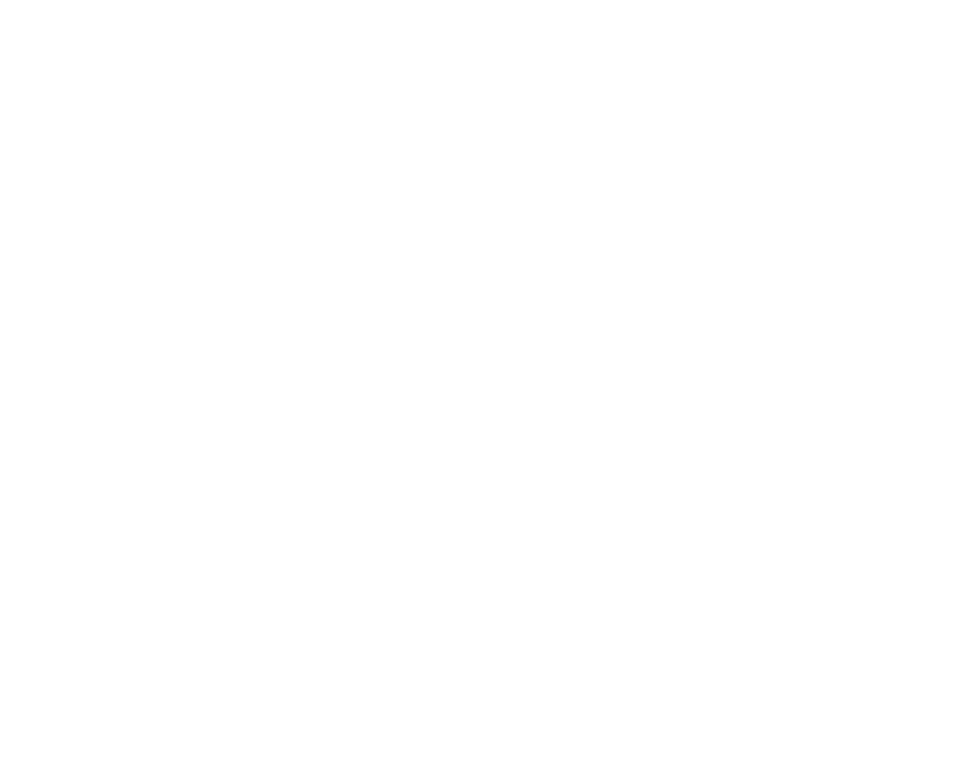
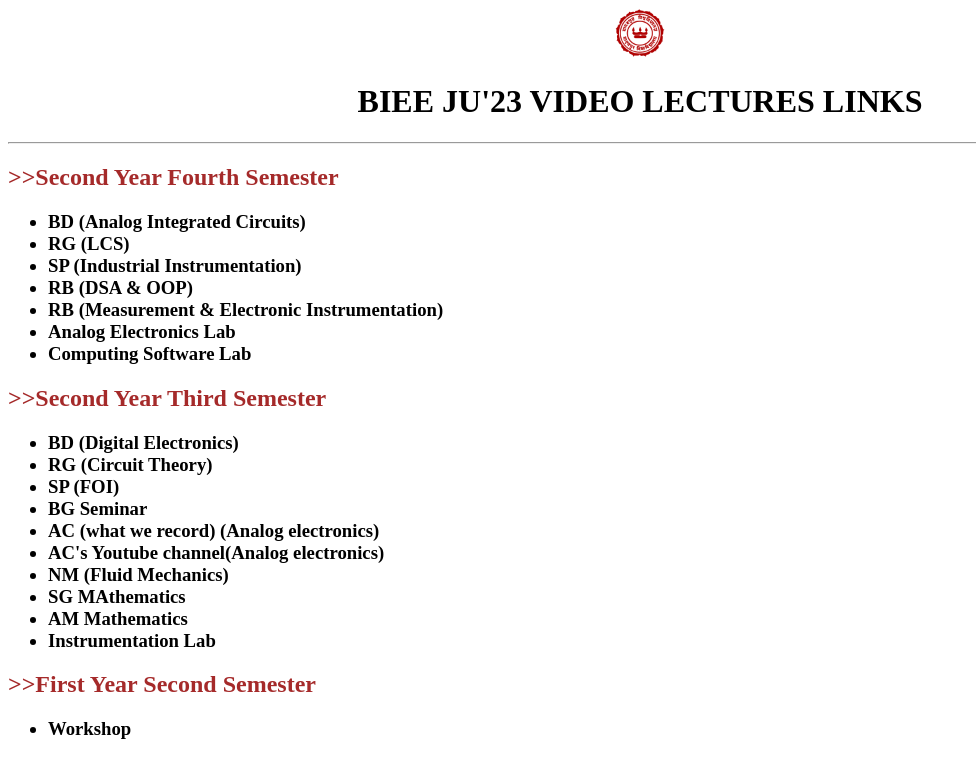
Before and after one commit to biparnakroy/biparnakroy.github.io, a plain HTML site: page yt.html in a window 1280 px wide. Shown: the whole page, without its empty margins (0-976 px from the left). Drawn offline with Linux system fonts and the light colour scheme.

Commit message:
Update yt.html

```diff
--- a/yt.html
+++ b/yt.html
@@ -20,7 +20,7 @@
 
 </head>
 
-<!--body>
+<body>
     <center>
         <img src="logo.png" style="height:50px; width: 50px;">
         <h1>BIEE JU'23 VIDEO LECTURES LINKS</h1>
@@ -91,6 +91,6 @@
             </h3>
         </ul>
     </section>
-</body-->
+</body>
 
 </html>
```
